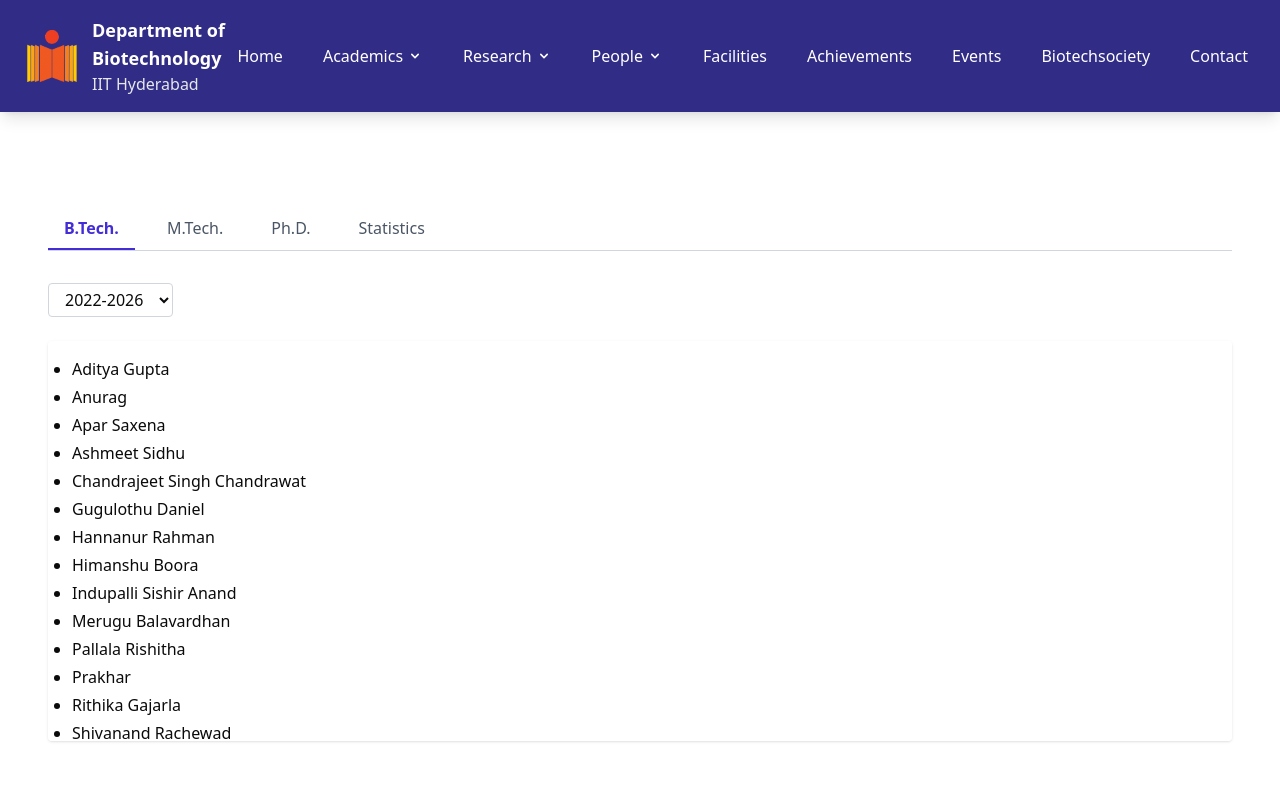
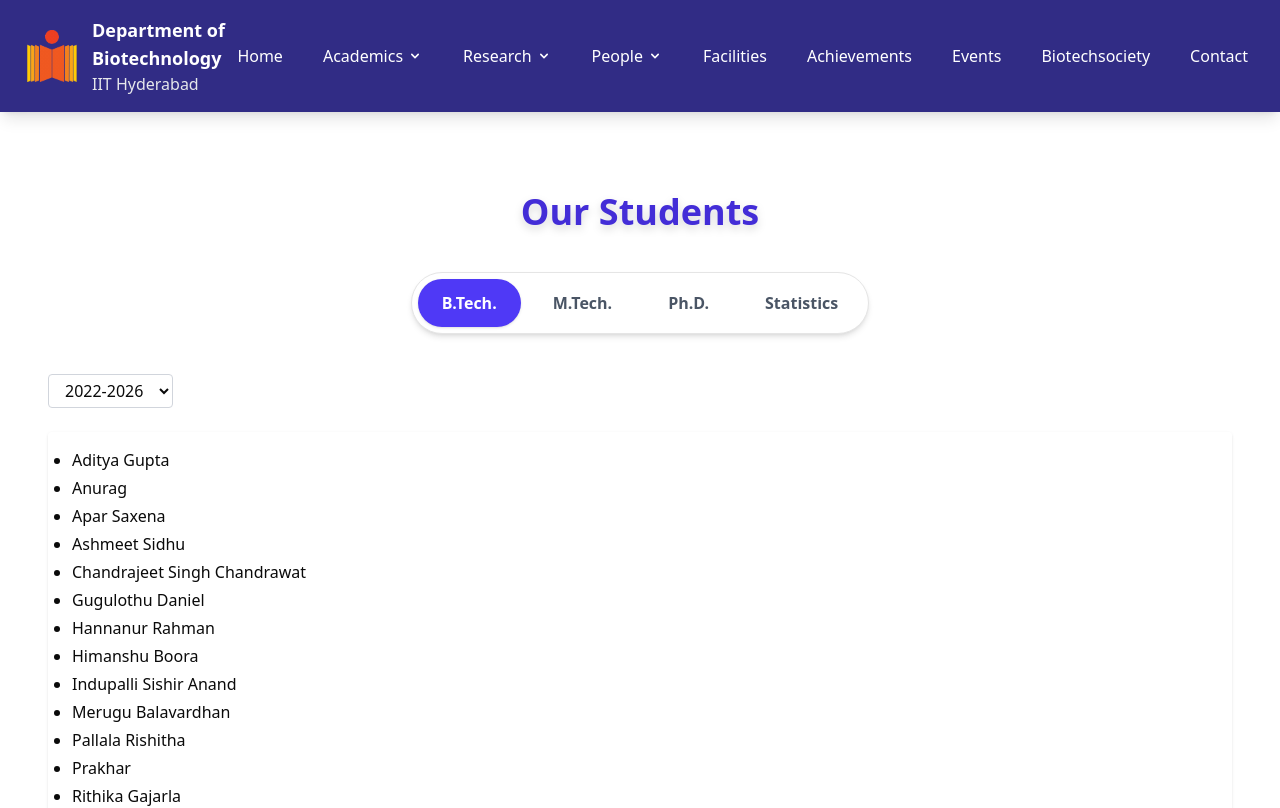
Before and after one commit to Navin-Tamizhil/department_website, a React (Vite) app: page /people/students in a window 1280 px wide. Shown: the top 808 px of the page. Built offline with nearby package versions, Linux system fonts and the light colour scheme.

Commit message:
01 oCTOBER 2025 S417 system commit implement changes Time=14.33

```diff
--- a/src/pages/AcademicPrograms/Academics1.jsx
+++ b/src/pages/AcademicPrograms/Academics1.jsx
@@ -41,8 +41,8 @@ const tabs = [
 
       {/* Navigation Tabs */}
       <div className="bg-white shadow-sm border-b">
-        <div className="container mx-auto px-6">
-          <nav className="flex space-x-8">
+        <div className="container mx-auto px-2 sm:px-6">
+          <nav className="flex space-x-2 sm:space-x-8 -mb-px overflow-x-auto">
             {tabs.map((tab) => {
               const Icon = tab.icon;
               const isActive = getActiveTab() === tab.key;
@@ -51,7 +51,7 @@ const tabs = [
                 <button
                   key={tab.key}
                   onClick={() => handleTabClick(tab.path)}
-                  className={`flex items-center space-x-2 py-4 px-2 border-b-2 font-medium text-sm transition-colors ${
+                  className={`flex-shrink-0 flex items-center space-x-2 py-4 px-3 sm:px-2 border-b-2 font-medium text-sm transition-colors ${
                     isActive
                       ? "border-indigo-600 text-indigo-600"
                       : "border-transparent text-gray-500 hover:text-gray-700 hover:border-gray-300"
@@ -67,7 +67,7 @@ const tabs = [
       </div>
 
       {/* Content */}
-      <div className="container mx-auto px-6 py-8">
+      <div className="container mx-auto px-4 sm:px-6 py-8">
         <Outlet />
       </div>
     </section>
--- a/src/pages/AcademicPrograms/PG1c.jsx
+++ b/src/pages/AcademicPrograms/PG1c.jsx
@@ -78,11 +78,15 @@ export default function PG() {
                   <Clock className="w-5 h-5 text-emerald-600" />
                   <span className="font-semibold">Duration:</span> 2 years (4 semesters)
                 </div>
-                <div className="flex items-center gap-2">
+                <div className="flex items-start gap-2">
                   <Users className="w-5 h-5 text-emerald-600" />
-                  <span className="font-semibold">Eligibility:</span> <span><b>Through GATE</b> B.Tech/B.E./M.Sc. in any area of life sciences/M.Pharm, with a valid GATE score
- (in BT or XL). IIT B.Tech graduates with a CGPA of 8 or above without a GATE score are eligible to apply. <b>Self sponsored</b>B.Tech/B.E./M.Sc. in any area of life
- sciences/M.Pharm with a CGPA of 7 and above (GATE score not required)</span>
+                  <div>
+                    <span className="font-semibold">Eligibility:</span>
+                    <ul className="list-disc pl-5 mt-1 text-sm text-gray-600 space-y-1">
+                      <li><b>Through GATE:</b> B.Tech/B.E./M.Sc. in any area of life sciences/M.Pharm, with a valid GATE score (in BT or XL). IIT B.Tech graduates with a CGPA of 8 or above are also eligible without a GATE score.</li>
+                      <li><b>Self-sponsored:</b> B.Tech/B.E./M.Sc. in any area of life sciences/M.Pharm with a CGPA of 7 and above (GATE score not required).</li>
+                    </ul>
+                  </div>
                 </div>
               </div>
 
--- a/src/pages/People/Alumni.jsx
+++ b/src/pages/People/Alumni.jsx
@@ -142,7 +142,7 @@ export default function Alumni() {
             {activeTab !== "phd" ? `– ${getYearRange(activeTab, selectedYear)}` : ""}
           </h3>
           {getRows(activeTab, selectedYear).length > 0 ? (
-            <div className="overflow-x-auto rounded-lg shadow">
+            <div className="overflow-x-auto rounded-lg shadow-md border border-gray-200">
               <table className="w-full divide-y divide-gray-200">
                 <thead className="bg-indigo-100">
                   <tr>
@@ -150,7 +150,7 @@ export default function Alumni() {
                       (key) => (
                         <th
                           key={key}
-                          className="px-4 py-3 text-left text-indigo-700 font-semibold"
+                          className="px-6 py-3 text-left text-sm font-semibold text-indigo-800 uppercase tracking-wider whitespace-nowrap"
                         >
                           {key}
                         </th>
@@ -164,7 +164,7 @@ export default function Alumni() {
                       {Object.entries(row).map(([key, val], i) => (
                         <td
                           key={i}
-                          className={`px-4 py-2 ${
+                          className={`px-6 py-4 whitespace-nowrap text-sm text-gray-700 ${
                             key.toLowerCase().includes("current")
                               ? "text-green-700 font-medium"
                               : ""
--- a/src/pages/People/Faculty2.jsx
+++ b/src/pages/People/Faculty2.jsx
@@ -196,7 +196,7 @@ const Faculty = () => {
   return (
     <div className="min-h-screen bg-gradient-to-br from-blue-50 via-white to-purple-50">
       <div className="container mx-auto px-4 py-12">
-        <div className="relative mb-16">
+        <div className="relative mb-16 flex flex-col md:block">
           <div className="text-center">
            <h1 className="text-5xl md:text-6xl font-extrabold mb-4 leading-[1.5] text-transparent bg-clip-text bg-gradient-to-r from-indigo-800 to-purple-600">
               Meet Our Faculty
@@ -207,7 +207,7 @@ const Faculty = () => {
           </div>
 
           {/* Search Bar */}
-          <div className="absolute top-0 right-0 w-full md:w-auto md:max-w-sm mt-4 md:mt-0">
+          <div className="md:absolute top-0 right-0 w-full md:w-auto md:max-w-sm mt-4 md:mt-0">
             <div className="relative">
               <input
                 type="text"
--- a/src/pages/People/Students.jsx
+++ b/src/pages/People/Students.jsx
@@ -241,23 +241,29 @@ export default function Students() {
   }));
 
   return (
-    <section className="container mx-auto px-6 py-16">
+    <section className="container mx-auto px-4 sm:px-6 py-12">
+      <h1 className="text-4xl font-bold text-center text-indigo-700 mb-10 drop-shadow-lg">
+        Our Students
+      </h1>
+
       {/* Tabs */}
-      <ul className="flex gap-4 border-b border-gray-300 mb-8">
+      <div className="flex justify-center mb-10">
+        <div className="bg-white p-1.5 rounded-full shadow-md border flex flex-wrap justify-center gap-2">
         {tabs.map(({ key, label }) => (
-          <li
+          <button
             key={key}
-            className={`cursor-pointer px-4 py-2 ${
+            className={`px-4 sm:px-6 py-2 sm:py-3 rounded-full font-semibold transition-colors duration-300 text-sm sm:text-base ${
               activeTab === key
-                ? "border-b-2 border-indigo-700 text-indigo-700 font-semibold"
-                : "text-gray-600 hover:text-indigo-700"
+                ? "bg-indigo-600 text-white shadow-sm"
+                : "text-gray-600 hover:bg-gray-100"
             }`}
             onClick={() => setActiveTab(key)}
           >
             {label}
-          </li>
+          </button>
         ))}
-      </ul>
+        </div>
+      </div>
 
       {/* Year/Batch selector */}
       {activeTab !== "stats" && (
--- a/src/pages/Research/Collaborations.jsx
+++ b/src/pages/Research/Collaborations.jsx
@@ -60,7 +60,7 @@ export default function Collaborations() {
       {/* International Collaborators */}
       <section>
         <h2 className="text-3xl font-bold text-center mb-8">International Collaborators</h2>
-        <div className="flex flex-col lg:flex-row gap-10">
+        <div className="flex flex-col lg:flex-row gap-10 items-start">
           <div className="flex-shrink-0 w-full lg:w-[720px] h-[400px] rounded-lg overflow-hidden shadow-md bg-white">
             <img
               src="/collabrations_images/international_collabrations.jpg"
@@ -68,7 +68,7 @@ export default function Collaborations() {
               className="w-full h-full object-cover"
             />
           </div>
-          <div className="flex-1 overflow-auto max-h-[480px] rounded-lg shadow-md p-4 bg-white">
+          <div className="flex-1 overflow-x-auto max-h-[480px] rounded-lg shadow-md p-4 bg-white">
             <table className="w-full text-sm">
               <thead className="bg-blue-100">
                 <tr>
@@ -97,7 +97,7 @@ export default function Collaborations() {
       {/* National Collaborators */}
       <section>
         <h2 className="text-3xl font-bold text-center mb-8">National Collaborators</h2>
-        <div className="flex flex-col lg:flex-row gap-10">
+        <div className="flex flex-col lg:flex-row gap-10 items-start">
           <div className="flex-shrink-0 w-full lg:w-[400px] h-[400px] rounded-lg overflow-hidden shadow-md bg-white">
             <img
               src="/collabrations_images/national_collabration.jpg"
@@ -105,7 +105,7 @@ export default function Collaborations() {
               className="w-full h-full object-cover"
             />
           </div>
-          <div className="flex-1 overflow-auto max-h-[480px] rounded-lg shadow-md p-4 bg-white">
+          <div className="flex-1 overflow-x-auto max-h-[480px] rounded-lg shadow-md p-4 bg-white">
             <table className="w-full text-sm">
               <thead className="bg-blue-100">
                 <tr>
```
